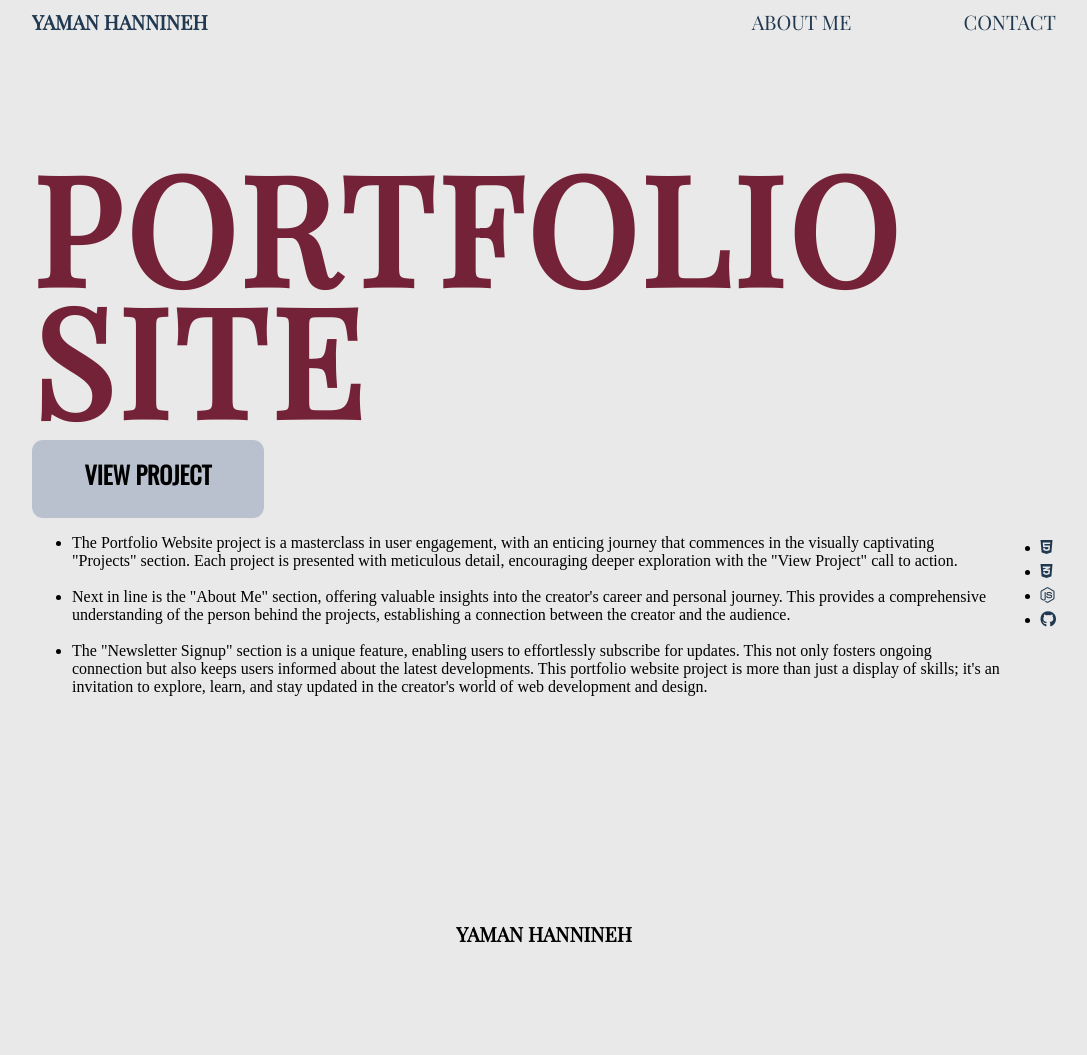
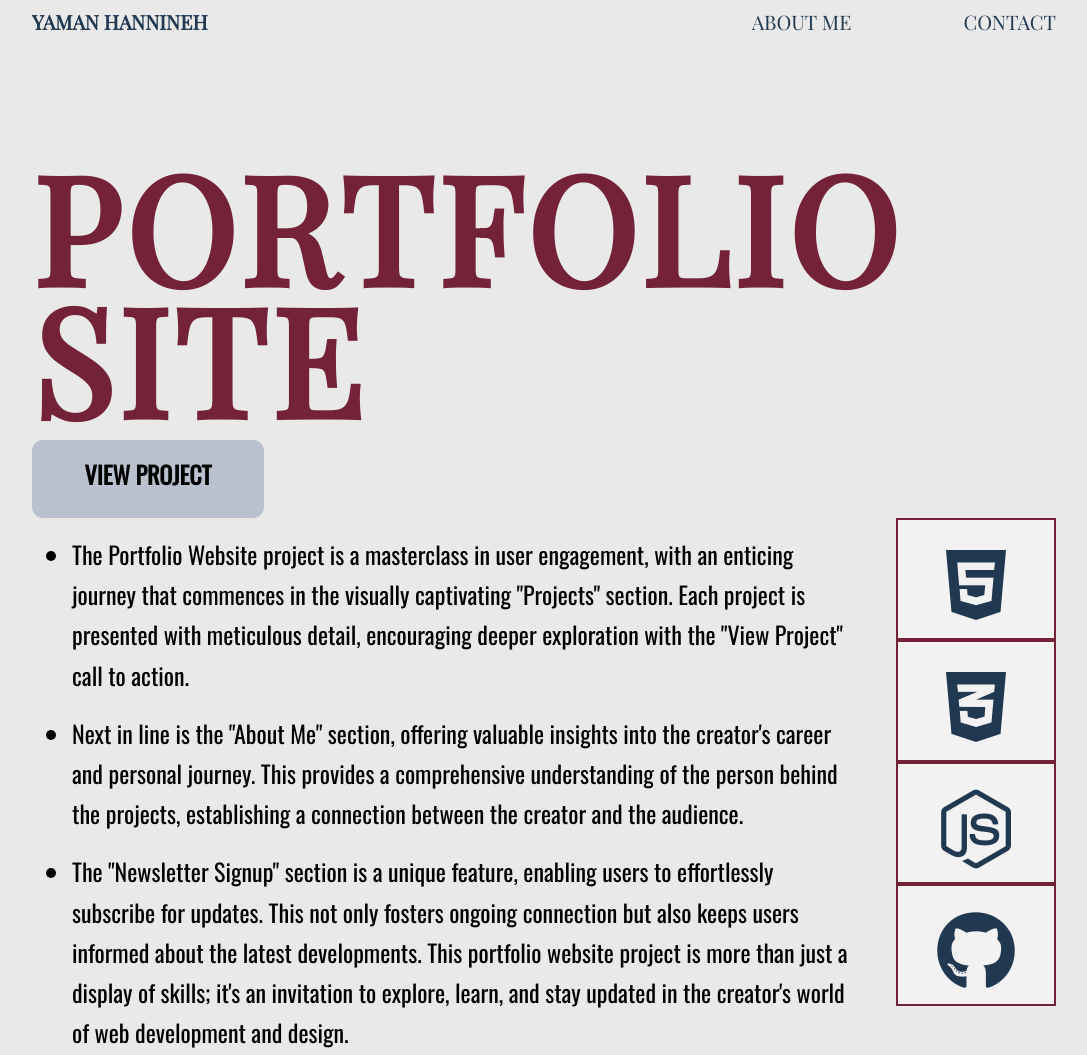
Before and after one commit to NJIT-WIS/midterm-portfolio-yhannineh, a website: page docs/portfolio.html in a window 1280 px wide. Shown: the top 1055 px of the page, without its empty margins (96-1183 px from the left). Before the commit the page ends 1027 px from the top, so only its background shows below. Drawn offline with nearby package versions, Linux system fonts and the light colour scheme.

Commit message:
Set styling for sidebar and porfolio bullet points

```diff
--- a/docs/main.css
+++ b/docs/main.css
@@ -320,3 +320,34 @@ h4{
     display: flex;
     padding:0;
 }
+.side-bar ul{
+    /* display: flex; */
+    width: 10rem;
+    background-color: #f2f2f2;
+    padding:0;
+    list-style-type: none;
+    margin-top: 0;
+    /* flex-direction: row; */
+}
+
+.project-text li{
+
+    flex: 1;
+    margin-top: 0;
+    padding-top: 0;
+    padding-top: 0;
+    margin-top: 0;
+    font-family: var(--font-secondary);
+    font-size: 1.5rem;
+    font-style: normal;
+    font-weight: 400;
+    line-height: 2.5125rem;
+    margin-right: 3rem;
+}
+.icons {
+    border: 2px solid var(--secondary-color);
+    padding-top: 0, auto;
+    margin-top: 0;
+    font-size: 5rem;
+    text-align: center;
+}
```
